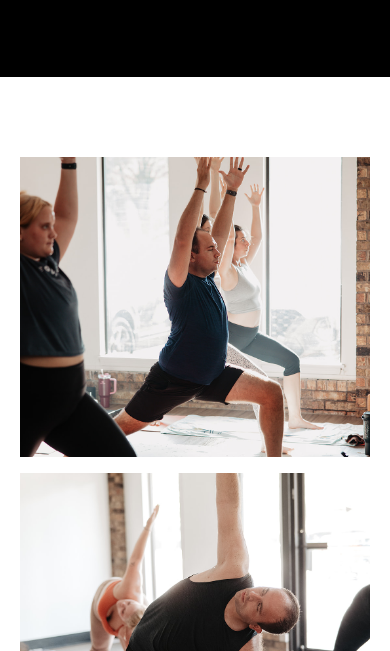
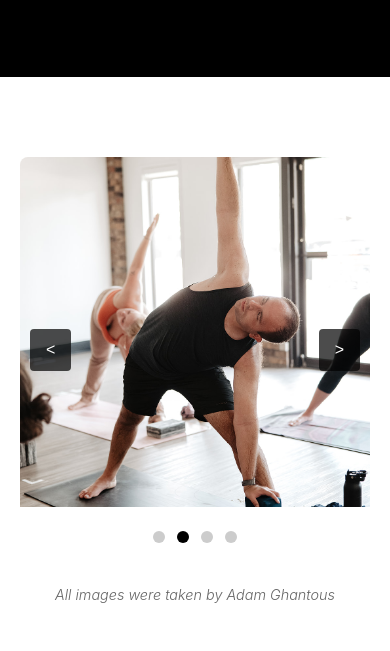
Before and after one commit to dkhundley/ytt-website, a website: page index.html in a window 390 px wide. Shown: the part 193-844 px from the top of the page. Drawn offline with Linux system fonts and the light colour scheme.

Commit message:
Updating the images section to make the images slidable

```diff
--- /dev/null
+++ b/carousel.js
@@ -0,0 +1,132 @@
+class Carousel {
+    constructor() {
+        this.track = document.querySelector('.carousel-track');
+        this.images = document.querySelectorAll('.carousel-track img');
+        this.prevBtn = document.querySelector('.carousel-btn--prev');
+        this.nextBtn = document.querySelector('.carousel-btn--next');
+        this.dots = document.querySelectorAll('.carousel-dot');
+
+        this.currentIndex = 0;
+        this.autoSlideInterval = null;
+        this.autoSlideDelay = 4000; // 4 seconds
+
+        this.init();
+    }
+
+    init() {
+        if (!this.track || this.images.length === 0) return;
+
+        // Add event listeners
+        this.prevBtn.addEventListener('click', () => this.prevSlide());
+        this.nextBtn.addEventListener('click', () => this.nextSlide());
+
+        this.dots.forEach((dot, index) => {
+            dot.addEventListener('click', () => this.goToSlide(index));
+        });
+
+        // Start auto-slide
+        this.startAutoSlide();
+
+        // Pause auto-slide on hover
+        this.track.addEventListener('mouseenter', () => this.stopAutoSlide());
+        this.track.addEventListener('mouseleave', () => this.startAutoSlide());
+
+        // Handle keyboard navigation
+        document.addEventListener('keydown', (e) => this.handleKeydown(e));
+
+        // Handle touch events for mobile
+        this.handleTouchEvents();
+
+        // Pause auto-slide when page is not visible
+        document.addEventListener('visibilitychange', () => {
+            if (document.hidden) {
+                this.stopAutoSlide();
+            } else {
+                this.startAutoSlide();
+            }
+        });
+    }
+
+    updateCarousel() {
+        const translateX = -this.currentIndex * 100;
+        this.track.style.transform = `translateX(${translateX}%)`;
+
+        // Update dots
+        this.dots.forEach((dot, index) => {
+            dot.classList.toggle('carousel-dot--active', index === this.currentIndex);
+        });
+    }
+
+    nextSlide() {
+        this.currentIndex = (this.currentIndex + 1) % this.images.length;
+        this.updateCarousel();
+        this.resetAutoSlide();
+    }
+
+    prevSlide() {
+        this.currentIndex = this.currentIndex === 0 ? this.images.length - 1 : this.currentIndex - 1;
+        this.updateCarousel();
+        this.resetAutoSlide();
+    }
+
+    goToSlide(index) {
+        this.currentIndex = index;
+        this.updateCarousel();
+        this.resetAutoSlide();
+    }
+
+    startAutoSlide() {
+        this.stopAutoSlide();
+        this.autoSlideInterval = setInterval(() => {
+            this.nextSlide();
+        }, this.autoSlideDelay);
+    }
+
+    stopAutoSlide() {
+        if (this.autoSlideInterval) {
+            clearInterval(this.autoSlideInterval);
+            this.autoSlideInterval = null;
+        }
+    }
+
+    resetAutoSlide() {
+        this.stopAutoSlide();
+        this.startAutoSlide();
+    }
+
+    handleKeydown(e) {
+        if (e.key === 'ArrowLeft') {
+            this.prevSlide();
+        } else if (e.key === 'ArrowRight') {
+            this.nextSlide();
+        }
+    }
+
+    handleTouchEvents() {
+        let startX = 0;
+        let endX = 0;
+
+        this.track.addEventListener('touchstart', (e) => {
+            startX = e.touches[0].clientX;
+        });
+
+        this.track.addEventListener('touchend', (e) => {
+            endX = e.changedTouches[0].clientX;
+            const diff = startX - endX;
+
+            // Minimum swipe distance
+            if (Math.abs(diff) > 50) {
+                if (diff > 0) {
+                    this.nextSlide();
+                } else {
+                    this.prevSlide();
+                }
+            }
+        });
+    }
+}
+
+// Initialize carousel when DOM is loaded
+document.addEventListener('DOMContentLoaded', () => {
+    new Carousel();
+});
--- a/index.html
+++ b/index.html
@@ -5,6 +5,7 @@
     <meta name="viewport" content="width=device-width, initial-scale=1.0">
     <title>Yoga Teacher Training - Practice Teaching Courses</title>
     <link rel="stylesheet" href="styles.css">
+    <script src="carousel.js" defer></script>
 </head>
 <body>
     <header>
@@ -17,11 +18,21 @@
     <main>
         <section class="images">
             <div class="container">
-                <div class="image-gallery">
-                    <img src="images/warrior-1.jpeg" alt="Warrior 1 pose demonstration during yoga practice">
-                    <img src="images/triangle-pose.jpeg" alt="Triangle pose demonstration during yoga practice">
-                    <img src="images/eagle-pose.jpeg" alt="Eagle pose demonstration during yoga practice">
-                    <img src="images/first-public-course.jpeg" alt="First public yoga course teaching session">
+                <div class="carousel-container">
+                    <div class="carousel-track">
+                        <img src="images/warrior-1.jpeg" alt="Warrior 1 pose demonstration during yoga practice">
+                        <img src="images/triangle-pose.jpeg" alt="Triangle pose demonstration during yoga practice">
+                        <img src="images/eagle-pose.jpeg" alt="Eagle pose demonstration during yoga practice">
+                        <img src="images/first-public-course.jpeg" alt="First public yoga course teaching session">
+                    </div>
+                    <button class="carousel-btn carousel-btn--prev" aria-label="Previous image">&lt;</button>
+                    <button class="carousel-btn carousel-btn--next" aria-label="Next image">&gt;</button>
+                    <div class="carousel-dots">
+                        <button class="carousel-dot carousel-dot--active" data-index="0" aria-label="Go to image 1"></button>
+                        <button class="carousel-dot" data-index="1" aria-label="Go to image 2"></button>
+                        <button class="carousel-dot" data-index="2" aria-label="Go to image 3"></button>
+                        <button class="carousel-dot" data-index="3" aria-label="Go to image 4"></button>
+                    </div>
                 </div>
                 <p class="photo-credit">All images were taken by Adam Ghantous</p>
             </div>
--- a/styles.css
+++ b/styles.css
@@ -57,24 +57,73 @@ header h1 {
     letter-spacing: -0.02em;
 }
 
-.image-gallery {
-    display: grid;
-    grid-template-columns: repeat(2, 1fr);
-    gap: 24px;
-    margin-bottom: 40px;
+.carousel-container {
+    position: relative;
+    max-width: 800px;
+    margin: 0 auto 40px;
+    overflow: hidden;
+    border-radius: 8px;
 }
 
-.image-gallery img {
-    width: 100%;
-    height: 400px;
-    object-fit: cover;
-    border-radius: 0;
-    transition: transform 0.3s ease, opacity 0.3s ease;
+.carousel-track {
+    display: flex;
+    transition: transform 0.6s ease-in-out;
 }
 
-.image-gallery img:hover {
-    transform: scale(1.02);
-    opacity: 0.9;
+.carousel-track img {
+    width: 100%;
+    height: 500px;
+    object-fit: cover;
+    flex-shrink: 0;
+}
+
+.carousel-btn {
+    position: absolute;
+    top: 50%;
+    transform: translateY(-50%);
+    background: rgba(0, 0, 0, 0.7);
+    color: white;
+    border: none;
+    padding: 16px 20px;
+    font-size: 18px;
+    cursor: pointer;
+    z-index: 2;
+    transition: background-color 0.3s ease;
+    border-radius: 4px;
+}
+
+.carousel-btn:hover {
+    background: rgba(0, 0, 0, 0.9);
+}
+
+.carousel-btn--prev {
+    left: 20px;
+}
+
+.carousel-btn--next {
+    right: 20px;
+}
+
+.carousel-dots {
+    display: flex;
+    justify-content: center;
+    gap: 12px;
+    margin-top: 24px;
+}
+
+.carousel-dot {
+    width: 12px;
+    height: 12px;
+    border-radius: 50%;
+    border: none;
+    background: #ccc;
+    cursor: pointer;
+    transition: background-color 0.3s ease;
+}
+
+.carousel-dot--active,
+.carousel-dot:hover {
+    background: #000;
 }
 
 .photo-credit {
@@ -403,13 +452,21 @@ footer p {
         grid-template-columns: 1fr;
     }
 
-    .image-gallery {
-        grid-template-columns: 1fr;
-        gap: 16px;
+    .carousel-track img {
+        height: 350px;
     }
 
-    .image-gallery img {
-        height: 300px;
+    .carousel-btn {
+        padding: 12px 16px;
+        font-size: 16px;
+    }
+
+    .carousel-btn--prev {
+        left: 10px;
+    }
+
+    .carousel-btn--next {
+        right: 10px;
     }
 
     .container {
```
